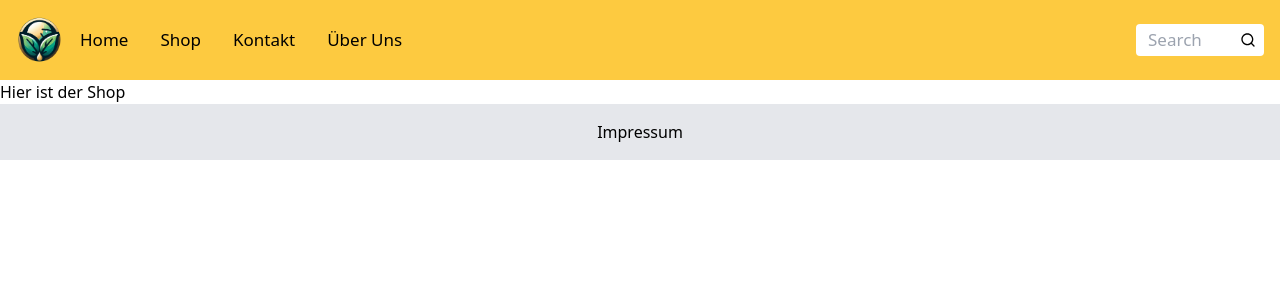
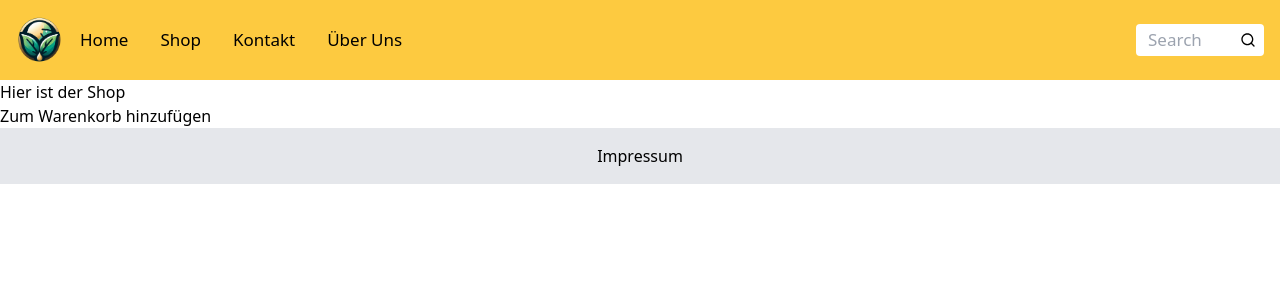
Before and after one commit to JonathanThoelke/PflanzenApp, a Next.js app: page /Shop in a window 1280 px wide. Shown: the top 300 px of the page. Built offline with nearby package versions, Linux system fonts and the light colour scheme.

Commit message:
PlantCard auf Shop page gebracht

```diff
--- a/app/Shop/page.tsx
+++ b/app/Shop/page.tsx
@@ -1,15 +1,19 @@
+import PlantCard from "../components/PlantCard";
+
 //Hier soll ein Shop implementiert werden
 export default function Home() {
     return (
       <div>
         <h1>Hier ist der Shop</h1>
+        <PlantCard />
       </div>
     );
 }
 
+
 // Im folgenden Code gibt es noch ein Problem, daher auskommentiert
+/*
 
- /*
 import { useEffect, useState } from "react";
 import plantsData from "../../data/plants.json";
 import PlantCard from "../components/PlantCard";
```
